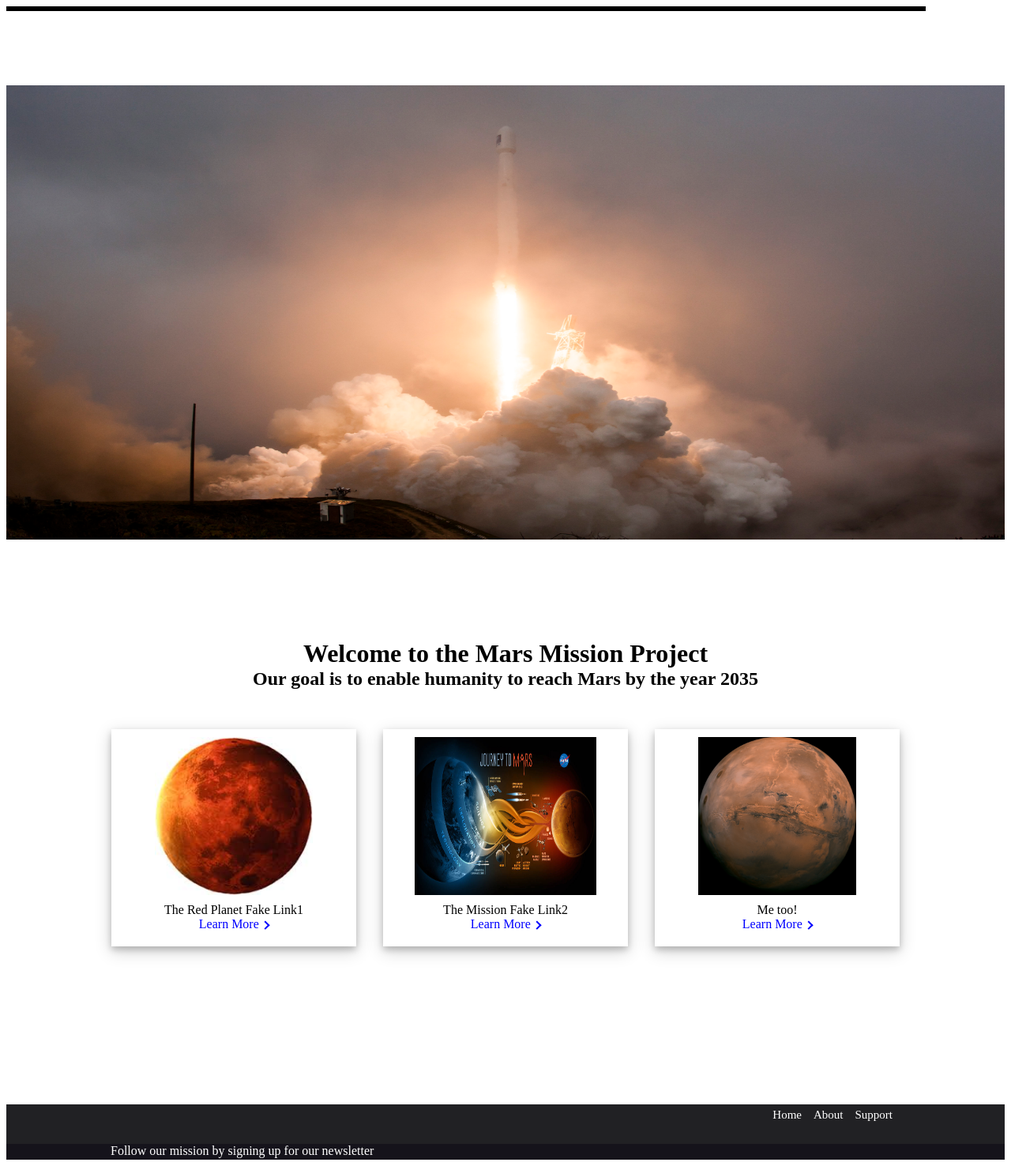
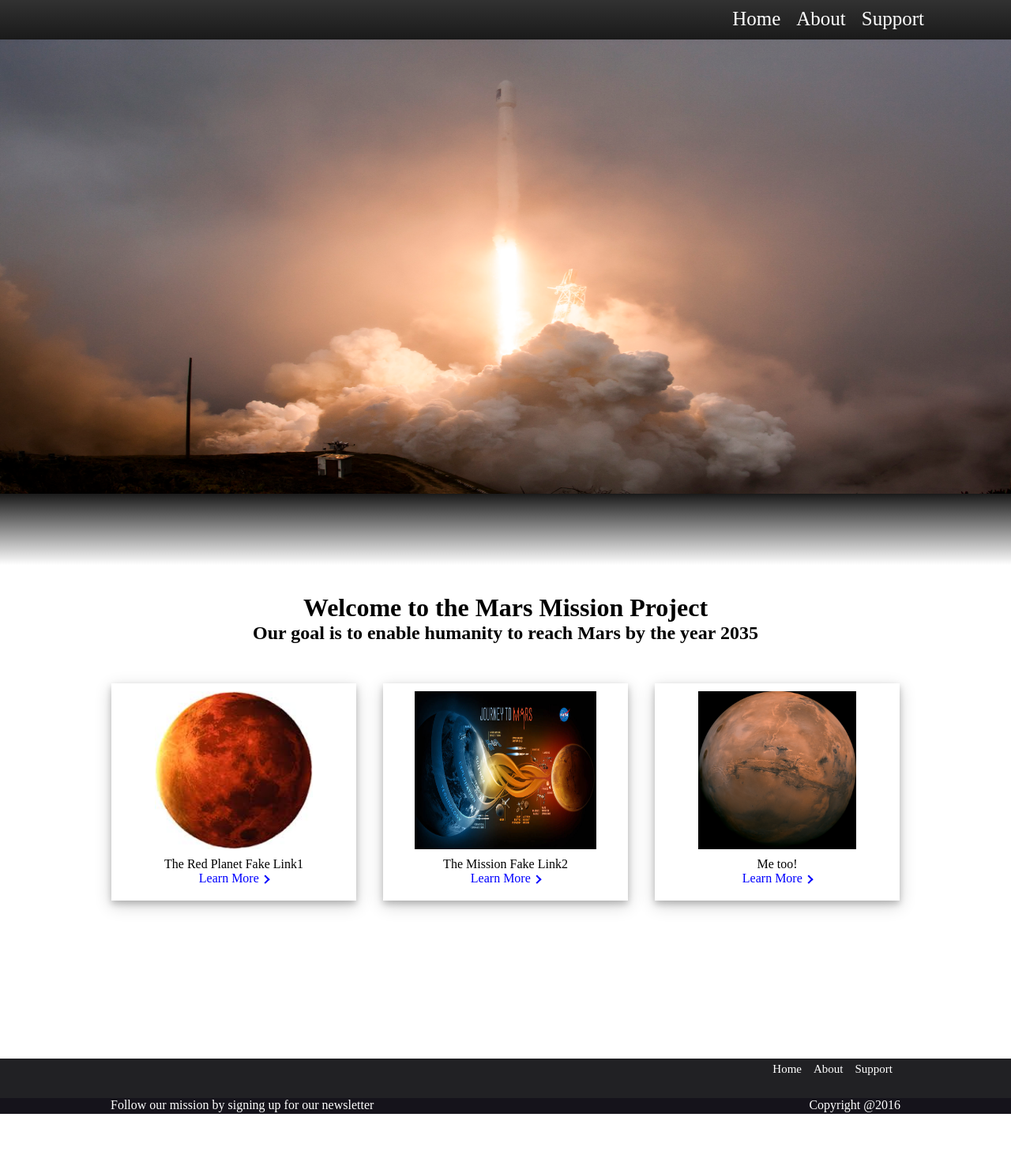
Before and after one commit to jasonrfarkas/GetToMars, a PHP site: page / in a window 1280 px wide. Shown: the whole page at 79% size. After the commit the page ends 1410 px from the top, so only its background shows below. Run offline with PHP 8.4, Linux system fonts and the light colour scheme.

Commit message:
improved navbar

```diff
--- a/index.html
+++ b/index.html
@@ -10,7 +10,7 @@
 		<title>Get To Mars</title>
 	</head>
 	<body>
-		<div class ="navDiv">
+			<div class ="navDiv" id="navContainer">
 				<nav>
 					<a href = "support_index.html">Support</a>
 					<a href = "about.html">About</a>
@@ -66,6 +66,7 @@
 		<div id="footerPart2">
 			<div id ="footerPart2Inner">
 				Follow our mission by signing up for our <a href="support_index.html"> newsletter </a>
+				<span id="copyright"> Copyright @2016</span>
 			</div>
 		</div>
 	</body>
--- a/indexStyle.css
+++ b/indexStyle.css
@@ -39,15 +39,14 @@
 #divider {
 	height: 90px;
     background: -webkit-linear-gradient(rgba(255,255,255,.12), rgba(255,255,255,1)); /* For Safari 5.1 to 6.0 */
-    background: -o-linear-gradient(rgba(255,255,255,.12), rgba(255,255,255,1)); /* For Opera 11.1 to 12.0 */
+    background: -o-linear-gradient(rgba(255,255,255,.12), rgba(255,255,255,1));  For Opera 11.1 to 12.0
     background: -moz-linear-gradient( rgba(255,255,255,.12), rgba(255,255,255,1)); /* For Firefox 3.6 to 15 */
-    background: linear-gradient( rgba(255,255,255,.12), rgba(0,0,0,0)); /* Standard syntax (must be last) */
+    background: linear-gradient( rgba(255,255,255,0), rgba(255,255,255,1)); /* Standard syntax (must be last) */
+
+  /*  background: -webkit-linear-gradient(rgba(255,255,255,.12), rgba(0,0,0,0)); /* For Safari 5.1 to 6.0 */
 
 
-background: -webkit-linear-gradient(rgba(255,255,255,.12), rgba(0,0,0,0)); /* For Safari 5.1 to 6.0 */
-    background: -o-linear-gradient(rrgba(255,255,255,.12), rgba(0,0,0,0)); /* For Opera 11.1 to 12.0 */
-    background: -moz-linear-gradient( rgba(255,255,255,.12), rgba(0,0,0,0)); /* For Firefox 3.6 to 15 */
-    background: linear-gradient( rgba(255,255,255,.12), rgba(0,0,0,0)); /* Standard syntax (must be last) */
+
 }
 
 .pictureBoxholder{
--- a/navStyle.css
+++ b/navStyle.css
@@ -1,18 +1,24 @@
 body{
-	/*background-color:#1a1a1a;*/
+	background-color:#1a1a1a;
+	padding: 0;
+	margin: 0;
 }
 div.navDiv li{
 				text-decoration:none;
 				list-style-type: none
 			}
-div.navDiv{
-	height: 100px;
-	background-color: red;
 
+.navDiv{
+	height: 50px;
+	width: 100%;
+	background-color: black;
 	background: -webkit-linear-gradient(rgba(255,255,255,.12), rgba(0,0,0,0)); /* For Safari 5.1 to 6.0 */
-    background: -o-linear-gradient(rrgba(255,255,255,.12), rgba(0,0,0,0)); /* For Opera 11.1 to 12.0 */
+    background: -o-linear-gradient(rgba(255,255,255,.12), rgba(0,0,0,0)); /* For Opera 11.1 to 12.0 */
     background: -moz-linear-gradient( rgba(255,255,255,.12), rgba(0,0,0,0)); /* For Firefox 3.6 to 15 */
-    background: linear-gradient( rgba(255,255,255,.12), rgba(0,0,0,0)); /* Standard syntax (must be last) */
+    background: linear-gradient( rgba(255,255,255,.1), rgba(100,100,100,0)); /* Standard syntax (must be last) */
+    margin: 0;
+    padding: 0;
+
 }
 
 div.navDiv nav a{
@@ -21,20 +27,19 @@ div.navDiv nav a{
 	text-decoration:none;
 	float:right;
 	padding:10px;
-	margin-bottom:10px;
+	margin-bottom:0px;
+	margin-top: 0;
+
 }
 div.navDiv a:hover{
 	background-color:orange;
-	height: 50px;
+
 }
-div.navDiv a{
-	color:green;
-}
+
 div.navDiv nav{
-	margin-right:100px;
-	border: black;
-	border-style:solid;
-	margin-bottom:10px;
+	margin: 0px 100px 0px 0px;
+	/*border: solid black;*/
+	padding: 0px;
 }
 
 #footerPart1 {
@@ -78,3 +83,7 @@ div.navDiv nav{
 	margin: 0px auto;
 	width: 1000px;
 }
+
+#copyright{
+	float:right;
+}
```
Lines whose indentation alone changed are shown as unchanged.
